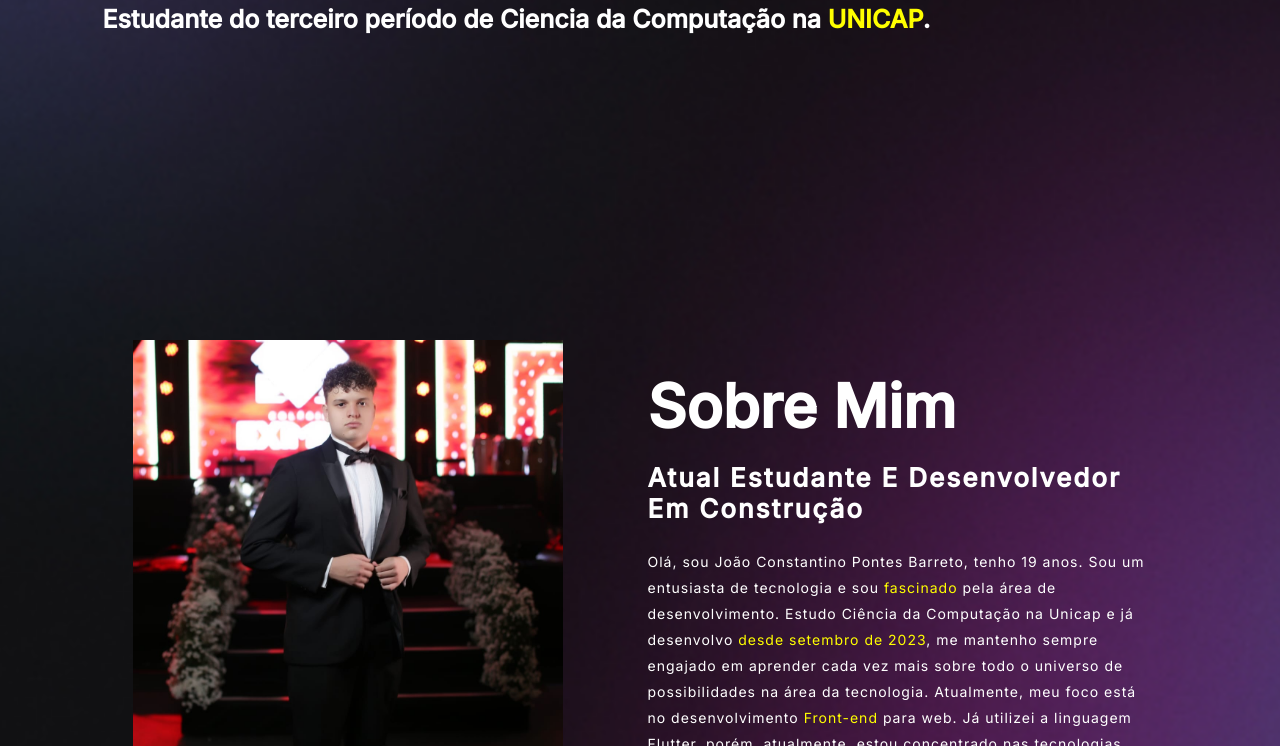
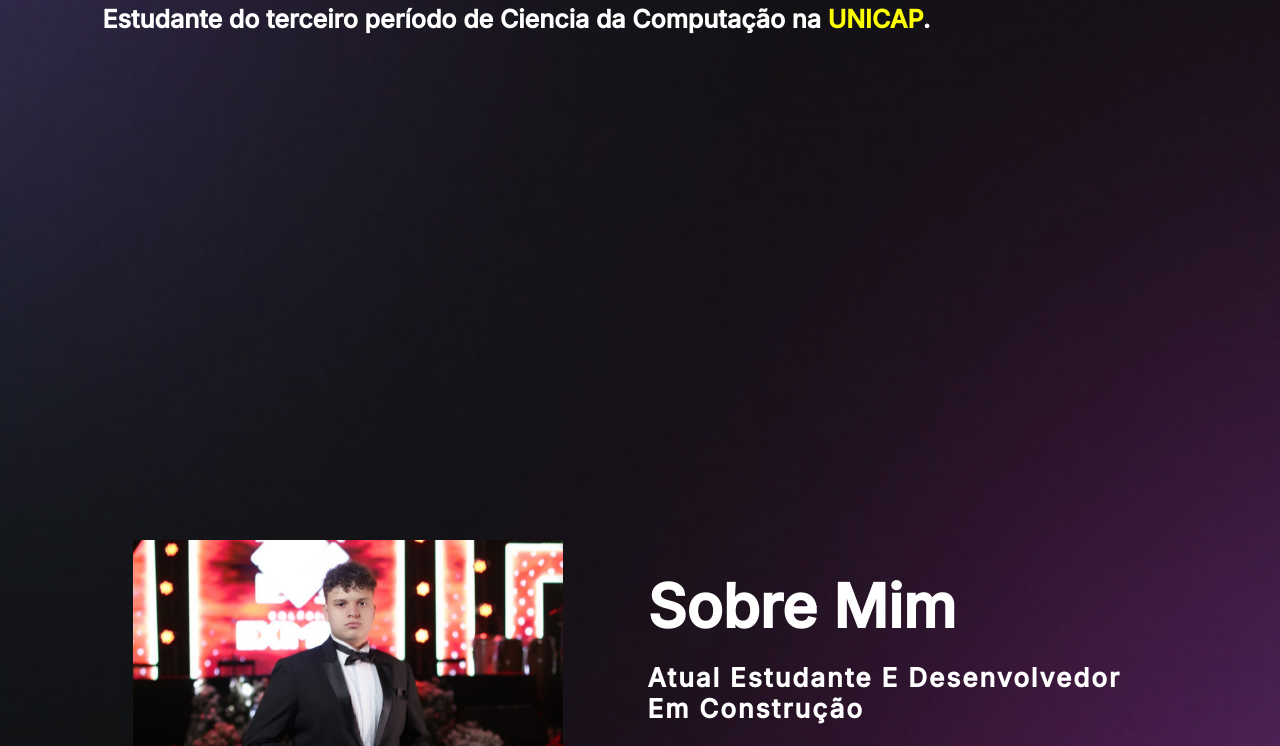
Before and after one commit to constantino2710/Primeiro-site, a plain HTML site: page index.html in a window 1280 px wide. Shown: the part 440-1186 px from the top of the page. Drawn offline with nearby package versions, Linux system fonts and the light colour scheme.

Commit message:
atualização do minimo de pixeis cada sessão

```diff
--- a/color.css
+++ b/color.css
@@ -36,7 +36,7 @@ html{
 
 /* header da página */
 section{
-  min-height: 700px;
+  min-height: 900px;
 }
 
 header {
```
